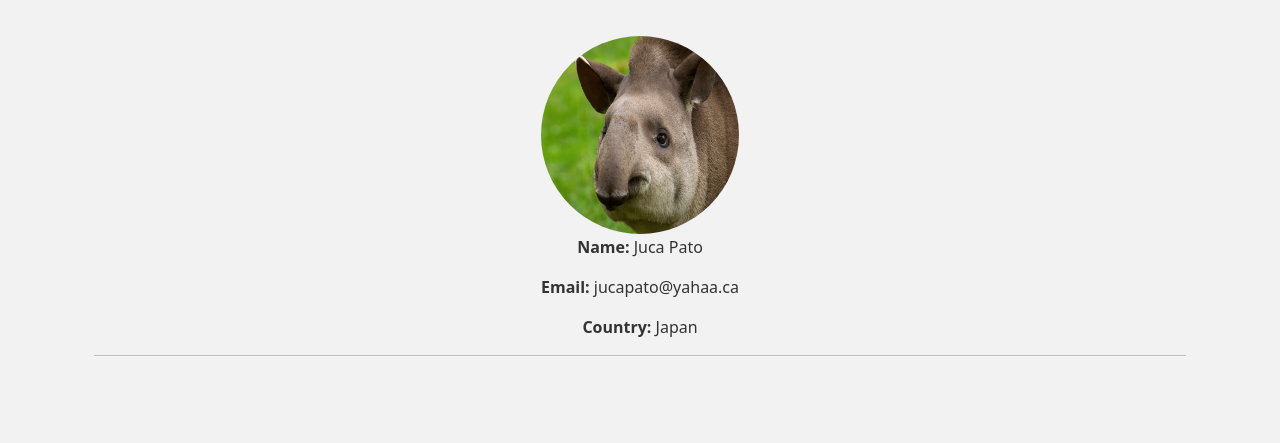
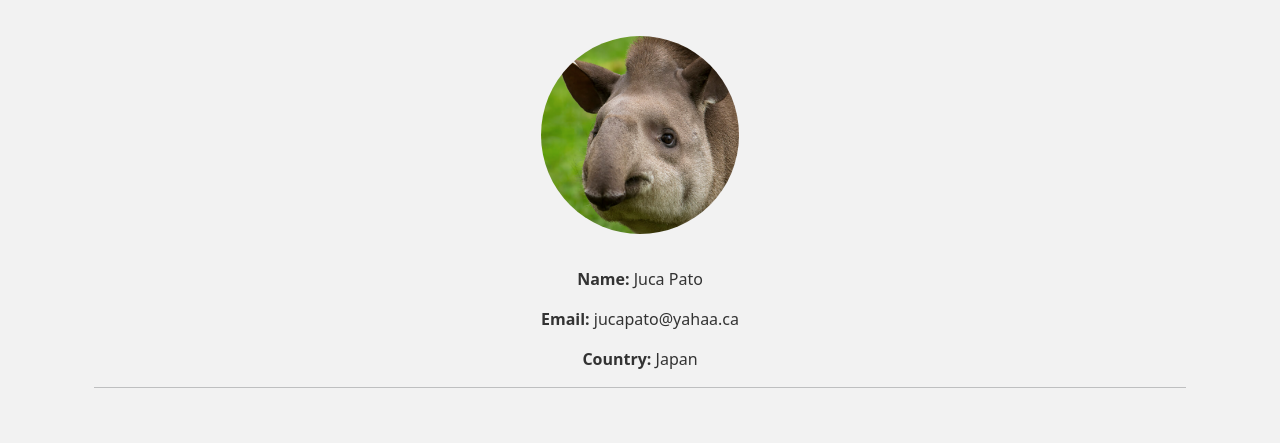
Before and after one commit to NehGuk/css-frameworks-ca-hk, a website: page profile.html in a window 1280 px wide. Shown: the part 157-600 px from the top of the page. Drawn offline with nearby package versions, Linux system fonts and the light colour scheme.

Commit message:
Profile page: image adjustments

```diff
--- a/src/scss/_variables.scss
+++ b/src/scss/_variables.scss
@@ -12,3 +12,11 @@ $grid-breakpoints: (
 /* Form fields */
 
 /* $red: #d1d1d1; */
+
+
+/* PROFILE IMAGE */
+
+.text-center .rounded-circle {
+    object-fit: cover;
+    margin-bottom: 2rem;
+}
```
Also changed, not shown: login.html (+1 -1 lines), dist/css/style.css, 1 other file.
